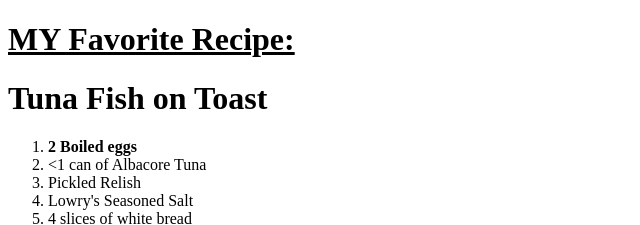
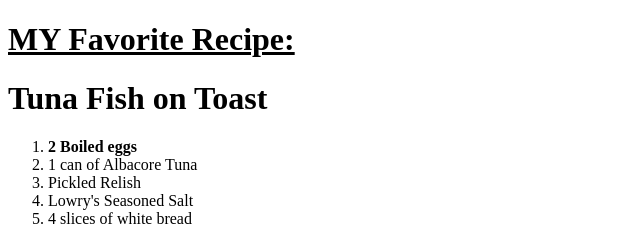
Before and after one commit to va1121087/csit122, a plain HTML site: page csit122lab1.html in a window 1280 px wide. Shown: the top 225 px of the page, 0-640 px from the left. Drawn offline with Linux system fonts and the light colour scheme.

Commit message:
Add files via upload

```diff
--- a/csit122lab1.html
+++ b/csit122lab1.html
@@ -8,7 +8,7 @@
   <h1>Tuna Fish on Toast</h1>
   <ol>
   <li><strong> 2 Boiled eggs</strong></li>
-  <li><1 can of Albacore Tuna</li>
+  <li>1 can of Albacore Tuna</li>
     <li>Pickled Relish</li>
 <li>Lowry's Seasoned Salt</li>
 <li>4 slices of white bread</li>
```
